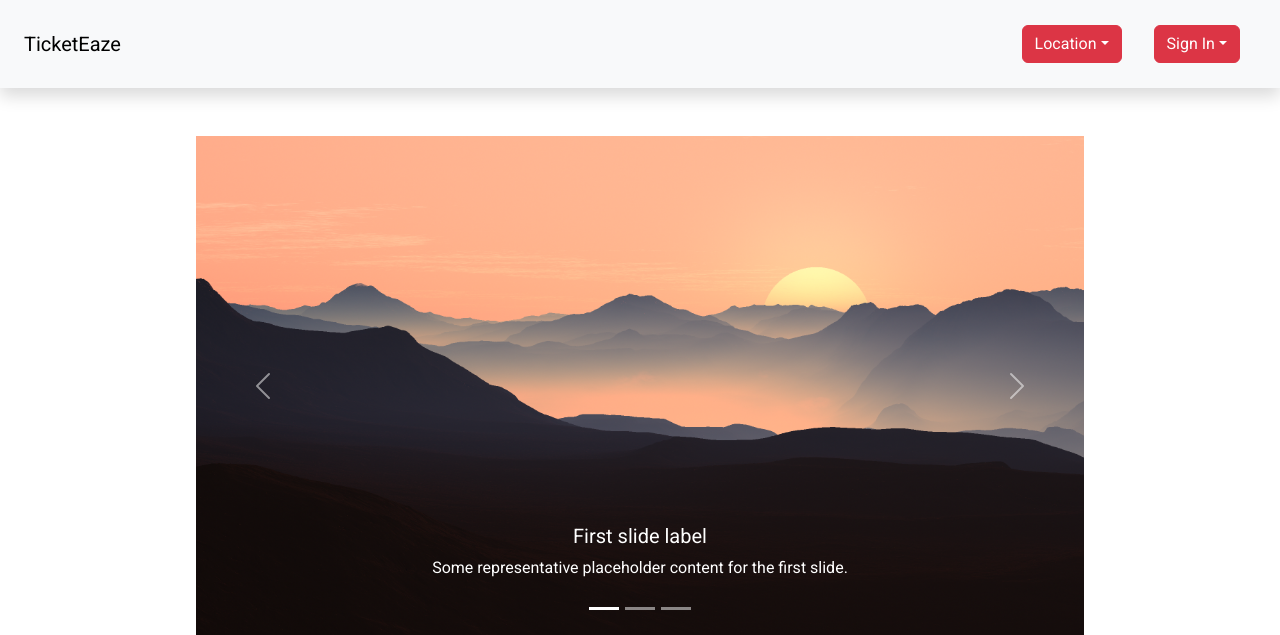
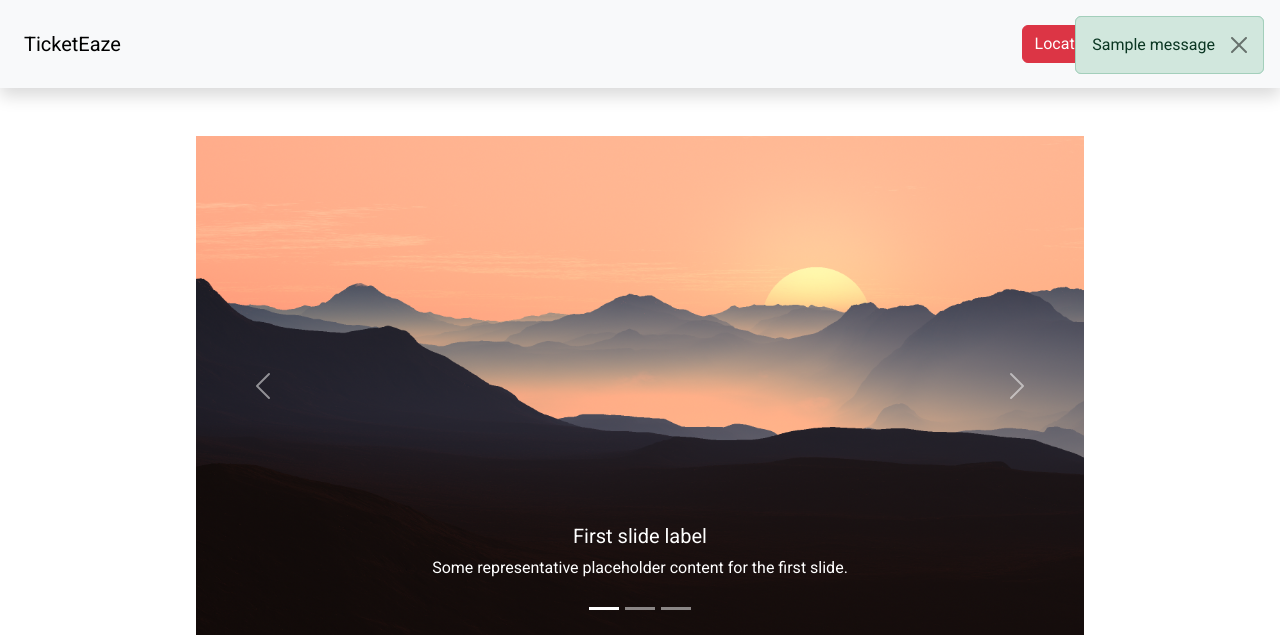
Before and after one commit to vishwanath-29/TicketEaze, a Flask app: page / in a window 1280 px wide. Shown: the top 635 px of the page. Run offline with Flask 3, Linux system fonts and the light colour scheme; one stand-in notice (Sample message) is shown.

Commit message:
Added Flash message with alert for logout and booking confirm

```diff
--- a/templates/Home/Home.html
+++ b/templates/Home/Home.html
@@ -3,10 +3,52 @@
 {% block content %}
 {% include "./Layouts/navBarWithoutLogin.html" %}
 {% block carousel %}
-{% with messages = get_flashed_messages() %}
-    {% for message in messages %}
-      <script> alert("{{ message }}") </script>
-    {% endfor %}
+
+
+{% with success = get_flashed_messages(category_filter=["logout"]) %}
+{% if success %}
+{% for message in success %}
+<div class="position-fixed top-0 end-0 p-3" style="z-index: 11">
+  <div id="logout-alert" class="alert alert-success alert-dismissible fade show" role="alert">
+    {{message}}
+    <button type="button" class="btn-close" data-bs-dismiss="alert" aria-label="Close"></button>
+  </div>
+</div>
+<script>
+  // Show alert message on page load
+  $(document).ready(function() {
+    $("#success-alert").show();
+    // Hide alert message after 3 seconds
+    setTimeout(function() {
+      $("#success-alert").alert("close");
+    }, 3000);
+  });
+</script>
+{% endfor %}
+{% endif %}
+{% endwith %}
+
+{% with success = get_flashed_messages(category_filter=["success"]) %}
+{% if success %}
+{% for message in success %}
+<div class="position-fixed top-0 end-0 p-3" style="z-index: 11">
+  <div id="success-alert" class="alert alert-success alert-dismissible fade show" role="alert">
+    {{message}}
+    <button type="button" class="btn-close" data-bs-dismiss="alert" aria-label="Close"></button>
+  </div>
+</div>
+<script>
+  // Show alert message on page load
+  $(document).ready(function() {
+    $("#success-alert").show();
+    // Hide alert message after 3 seconds
+    setTimeout(function() {
+      $("#success-alert").alert("close");
+    }, 3000);
+  });
+</script>
+{% endfor %}
+{% endif %}
 {% endwith %}
 <section class="w-100  bg-white p-5">
   <div id="carouselExampleCaptions" class="carousel slide w-75 m-auto">
```
